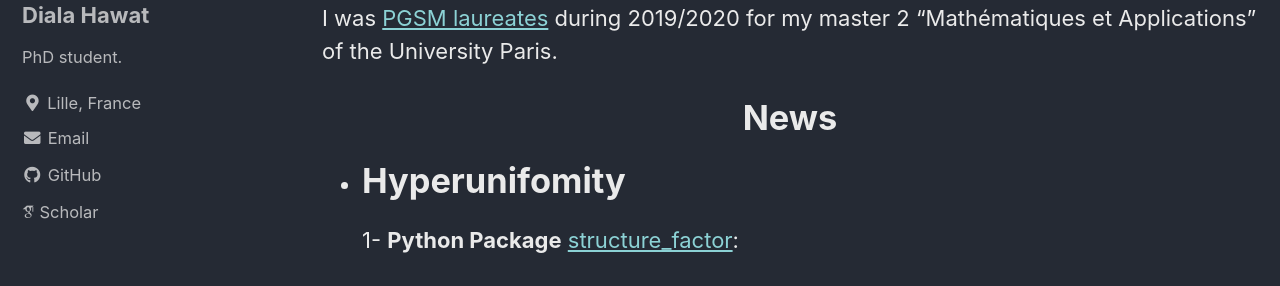
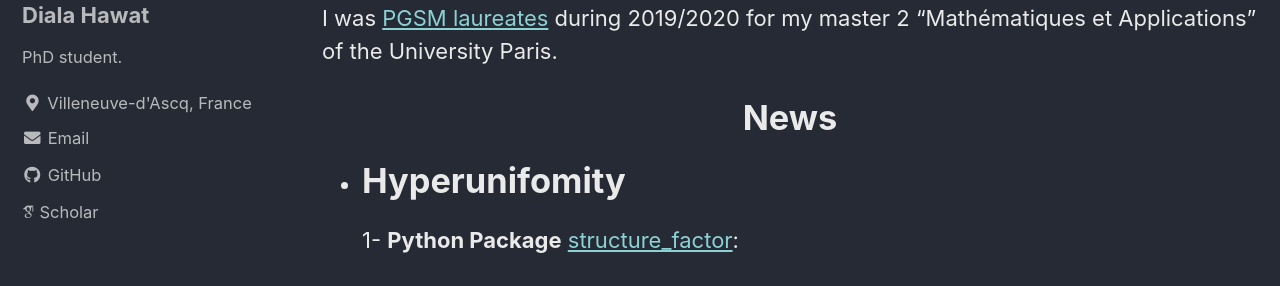
Before and after one commit to dhawat/dhawat.github.io, a Jekyll site: the page built from index.md, in a window 1280 px wide. Shown: the part 387-673 px from the top of the page. Built offline with Jekyll 4.4.1, drawn with Linux system fonts in a browser that asks for light colours; cached includes are drawn as plain includes; nearby versions of some CDN libraries; some web fonts are replaced.

Commit message:
update location

```diff
--- a/_config.yml
+++ b/_config.yml
@@ -100,7 +100,7 @@ author:
   name: "Diala Hawat"
   avatar: "/assets/images/bio.jpeg"
   bio: "PhD student."
-  location: "Lille, France"
+  location: "Villeneuve-d'Ascq, France"
   email: "dialahawat7@gmail.com"
   github: "dhawat"
   webpage: "https://dhawat.github.io"
```
Also changed, not shown: 6 other files.
